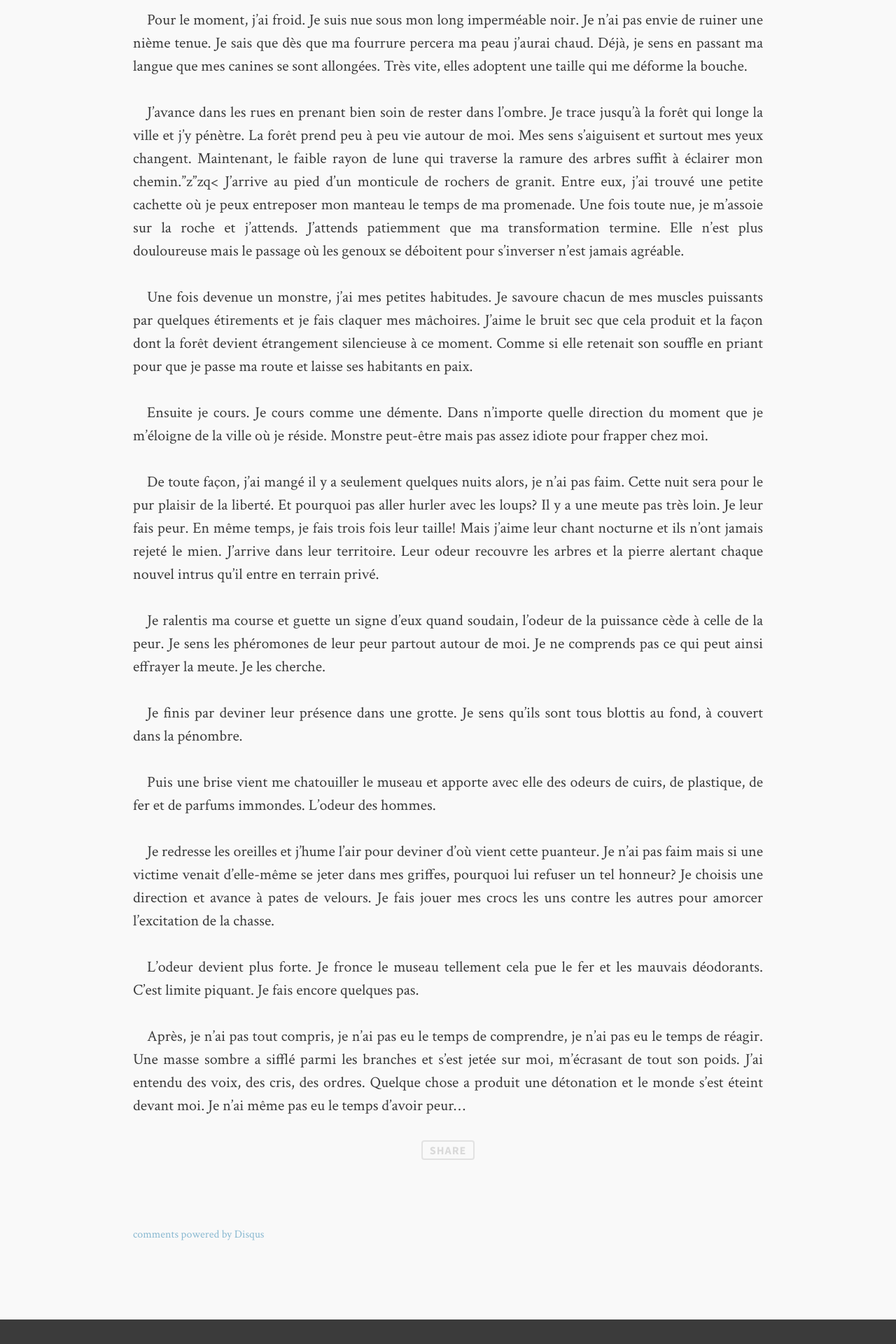
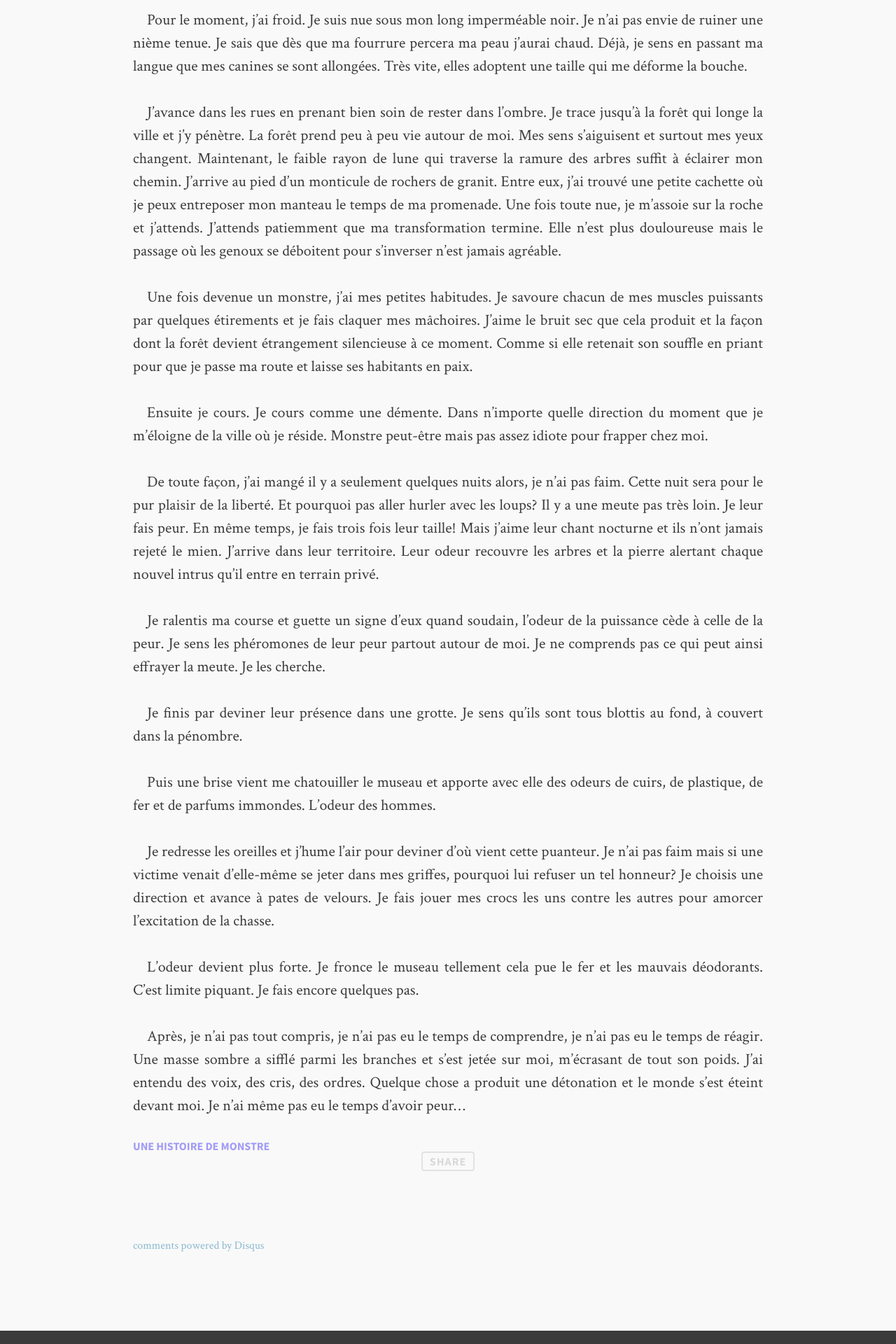
Before and after one commit to Grimoire-des-secrets/grimoire-des-secrets.github.io, a Jekyll site: the page built from _posts/2014-12-25-une-histoire-de-monstre-2.md, in a window 1280 px wide. Shown: the part 1341-3261 px from the top of the page at 70% size. Built offline with Jekyll 4.4.1, drawn with Linux system fonts in a browser that asks for light colours; comment, search, counter and statistics services are not loaded.

Commit message:
ajout des tags
Tags + page pour une histoire de monstre

```diff
--- a/_layouts/post-light-feature.html
+++ b/_layouts/post-light-feature.html
@@ -22,10 +22,13 @@
             <h2>{{page.subtitle}}</h2>
             <p class="date">{{page.date | date: "%b %d, %Y" }}</p>
             <p class="intro">{% if page.description %}{{ page.description }}{% else %}{{ page.tagline }}{% endif %}</p>
+            <!--<p class="tags">{{page.tags}}</p>-->
           </hgroup>
         </header>
 
         {{ content }}
+
+      <a class="tag" href="{{ site.url }}/{{ page.tags[0] }}.html">{{ page.tags[0] }}</a>
 
       <a class="share" href="https://twitter.com/intent/tweet?text=&quot;{{ page.title }}&quot;%20{{ site.canonical }}{{ page.url }}%20via%20&#64;{{ site.owner.twitter }}" data-dnt="true">Share</a>
       <script>!function(d,s,id){var js,fjs=d.getElementsByTagName(s)[0];if(!d.getElementById(id)){js=d.createElement(s);js.id=id;js.src="//platform.twitter.com/widgets.js";fjs.parentNode.insertBefore(js,fjs);}}(document,"script","twitter-wjs");</script>
--- a/_posts/2014-12-25-une-histoire-de-monstre-2.md
+++ b/_posts/2014-12-25-une-histoire-de-monstre-2.md
@@ -9,6 +9,7 @@ extract: |
 comments: true
 categories: articles
 date: 2014-12-25
+tags: [Une histoire de monstre]
 image:
         feature: soft-trees.jpg
 ---
@@ -16,7 +17,7 @@ Comme d'habitude, je me glisse par la fenêtre et descends l'escalier. La rampe
 
 Pour le moment, j'ai froid. Je suis nue sous mon long imperméable noir. Je n'ai pas envie de ruiner une nième tenue. Je sais que dès que ma fourrure percera ma peau j'aurai chaud. Déjà, je sens en passant ma langue que mes canines se sont allongées. Très vite, elles adoptent une taille qui me déforme la bouche.
 
-J'avance dans les rues en prenant bien soin de rester dans l'ombre. Je trace jusqu'à la forêt qui longe la ville et j'y pénètre. La forêt prend peu à peu vie autour de moi. Mes sens s'aiguisent et surtout mes yeux changent. Maintenant, le faible rayon de lune qui traverse la ramure des arbres suffit à éclairer mon chemin."z"zq<
+J'avance dans les rues en prenant bien soin de rester dans l'ombre. Je trace jusqu'à la forêt qui longe la ville et j'y pénètre. La forêt prend peu à peu vie autour de moi. Mes sens s'aiguisent et surtout mes yeux changent. Maintenant, le faible rayon de lune qui traverse la ramure des arbres suffit à éclairer mon chemin.
 J'arrive au pied d'un monticule de rochers de granit. Entre eux, j'ai trouvé une petite cachette où je peux entreposer mon manteau le temps de ma promenade. Une fois toute nue, je m'assoie sur la roche et j'attends.
 J'attends patiemment que ma transformation termine. Elle n'est plus douloureuse mais le passage où les genoux se déboitent pour s'inverser n'est jamais agréable.
 
--- a/_sass/_styles.scss
+++ b/_sass/_styles.scss
@@ -276,6 +276,15 @@ header.site-header nav {
 .article {
     position: relative;
     margin-bottom: $lh;
+
+    .tag {
+                font-family: $sans;
+                font-size: $fs5;
+                font-weight: bold;
+                color: #A19BF7;
+                text-transform: uppercase;
+                margin-top: $lh * 2/3;
+            }
 
     .overlay {
         vertical-align: middle;
```
Also changed, not shown: Une histoire de monstre.html (added, +12 -0 lines), _layouts/book.html (added, +14 -0 lines), _posts/2014-12-21-une-histoire-de-monstre-1.md (+1 -0 lines), _posts/2014-12-29-une-histoire-de-monstre-3.md (+5 -1 lines).
